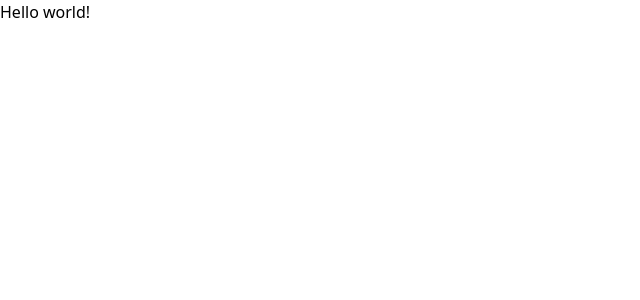
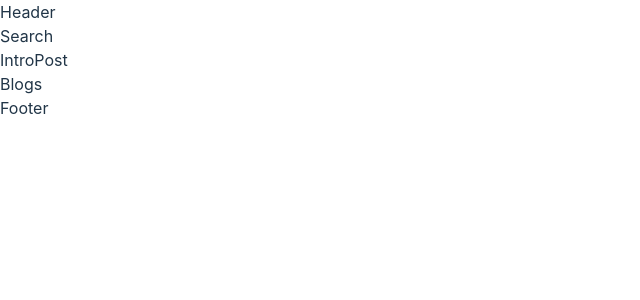
Before and after one commit to LuisBraga31/BlogWebsite, a React (Vite) app: page / in a window 1280 px wide. Shown: the top 300 px of the page, without its empty margins (0-640 px from the left). Built offline with nearby package versions, Linux system fonts and the light colour scheme.

Commit message:
FEAT: Creating components and pages, editing styles

```diff
--- a/src/App.css
+++ b/src/App.css
@@ -0,0 +1,42 @@
+#root {
+    max-width: 1280px;
+}
+
+.logo {
+    height: 6em;
+    padding: 1.5em;
+    will-change: filter;
+    transition: filter 300ms;
+}
+
+.logo:hover {
+    filter: drop-shadow(0 0 2em #646cffaa);
+}
+
+.logo.react:hover {
+    filter: drop-shadow(0 0 2em #61dafbaa);
+}
+
+@keyframes logo-spin {
+    from {
+        transform: rotate(0deg);
+    }
+
+    to {
+        transform: rotate(360deg);
+    }
+}
+
+@media (prefers-reduced-motion: no-preference) {
+    a:nth-of-type(2) .logo {
+        animation: logo-spin infinite 20s linear;
+    }
+}
+
+.card {
+    padding: 2em;
+}
+
+.read-the-docs {
+    color: #888;
+}
--- a/src/App.jsx
+++ b/src/App.jsx
@@ -1,12 +1,11 @@
 import './App.css'
+import Home from './pages/Home'
 
 function App() {
 
   return (
     <>
-      <h1 className="text-3xl font-bold underline">
-        Hello world!
-      </h1>
+      <Home/>
     </>
   )
 }
--- /dev/null
+++ b/src/components/Blogs.jsx
@@ -0,0 +1,7 @@
+
+
+export default function Blogs() {
+  return (
+    <div>Blogs</div>
+  )
+}
--- /dev/null
+++ b/src/components/Footer.jsx
@@ -0,0 +1,6 @@
+
+export default function Footer() {
+  return (
+    <div>Footer</div>
+  )
+}
--- /dev/null
+++ b/src/components/Header.jsx
@@ -0,0 +1,7 @@
+
+
+export default function Header() {
+  return (
+    <div>Header</div>
+  )
+}
--- /dev/null
+++ b/src/components/IntroPost.jsx
@@ -0,0 +1,7 @@
+
+
+export default function IntroPost() {
+  return (
+    <div>IntroPost</div>
+  )
+}
--- /dev/null
+++ b/src/components/Search.jsx
@@ -0,0 +1,7 @@
+
+
+export default function Search() {
+  return (
+    <div>Search</div>
+  )
+}
--- a/src/index.css
+++ b/src/index.css
@@ -7,3 +7,68 @@
   margin: 0;
   box-sizing: border-box;
 }
+
+:root {
+  font-family: Inter, system-ui, Avenir, Helvetica, Arial, sans-serif;
+  line-height: 1.5;
+  font-weight: 400;
+
+  color-scheme: light dark;
+  color: rgba(255, 255, 255, 0.87);
+  background-color: #242424;
+
+  font-synthesis: none;
+  text-rendering: optimizeLegibility;
+  -webkit-font-smoothing: antialiased;
+  -moz-osx-font-smoothing: grayscale;
+}
+
+a {
+  font-weight: 500;
+  color: #646cff;
+  text-decoration: inherit;
+}
+a:hover {
+  color: #535bf2;
+}
+
+body {
+  margin: 0;
+}
+
+h1 {
+  font-size: 3.2em;
+  line-height: 1.1;
+}
+
+button {
+  border-radius: 8px;
+  border: 1px solid transparent;
+  padding: 0.6em 1.2em;
+  font-size: 1em;
+  font-weight: 500;
+  font-family: inherit;
+  background-color: #1a1a1a;
+  cursor: pointer;
+  transition: border-color 0.25s;
+}
+button:hover {
+  border-color: #646cff;
+}
+button:focus,
+button:focus-visible {
+  outline: 4px auto -webkit-focus-ring-color;
+}
+
+@media (prefers-color-scheme: light) {
+  :root {
+    color: #213547;
+    background-color: #ffffff;
+  }
+  a:hover {
+    color: #747bff;
+  }
+  button {
+    background-color: #f9f9f9;
+  }
+}
--- /dev/null
+++ b/src/pages/Home.jsx
@@ -0,0 +1,17 @@
+import Header from '../components/Header'
+import Search from '../components/Search'
+import IntroPost from '../components/IntroPost'
+import Blogs from '../components/Blogs'
+import Footer from '../components/Footer'
+
+export default function Home() {
+  return (
+    <div>
+        <Header/>
+        <Search/>
+        <IntroPost/>
+        <Blogs/>
+        <Footer/>
+    </div>
+  )
+}
```
